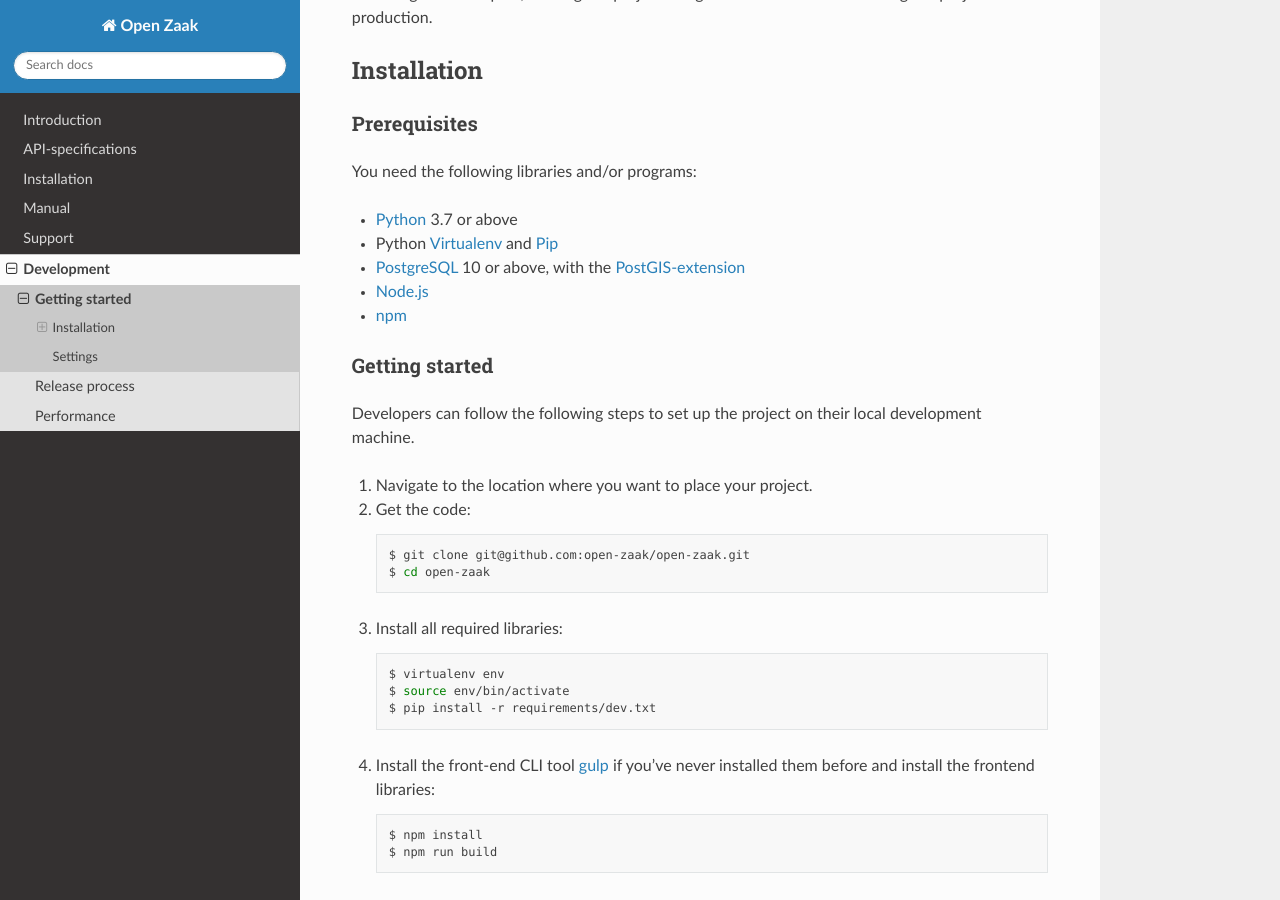
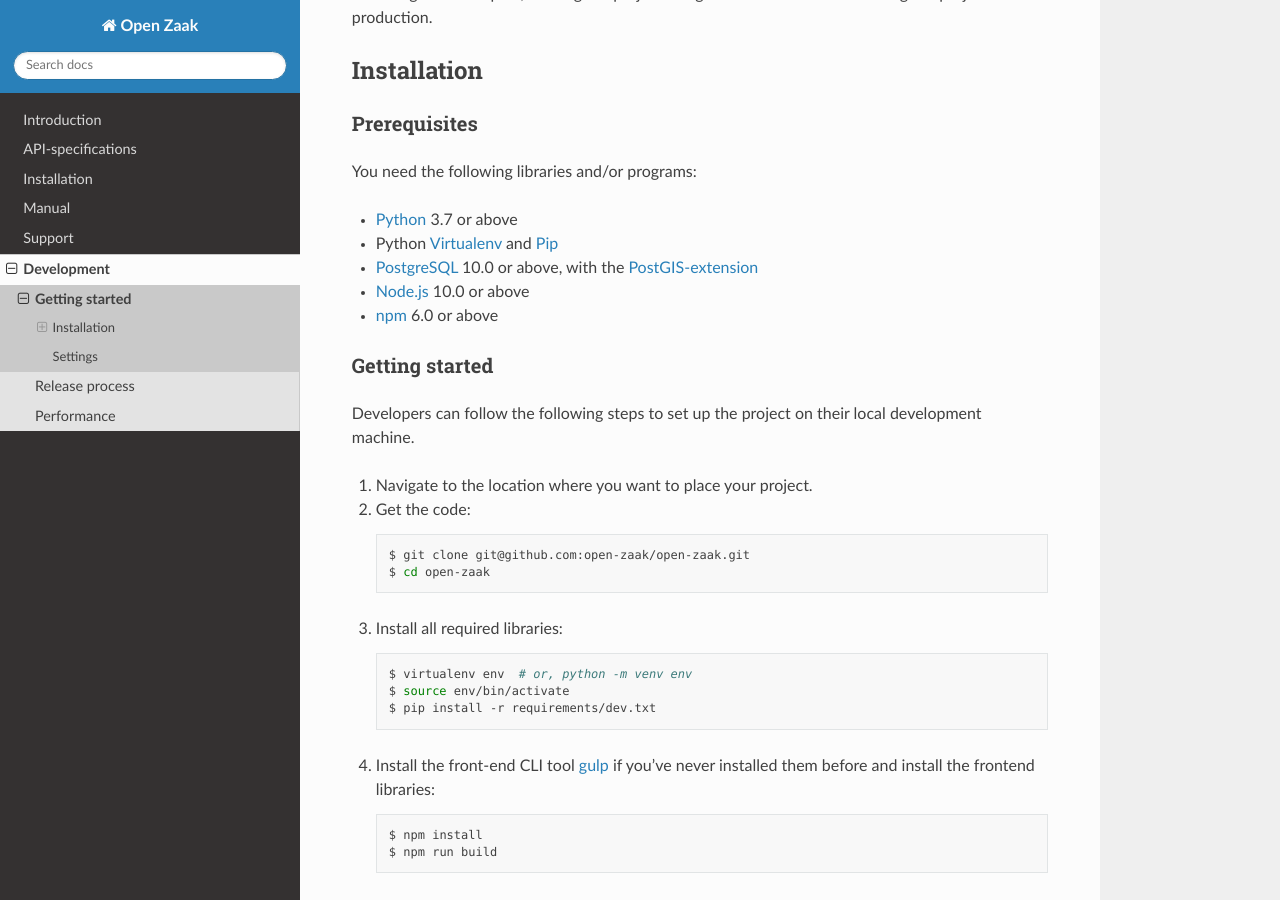
Before and after one commit to open-zaak/open-zaak, a Sphinx documentation site: the page built from docs/development/getting_started.rst, in a window 1280 px wide and 900 px high, scrolled down 202 px. Built offline with Sphinx 7.4.7 and the Read the Docs theme 2.0.0, drawn with Linux system fonts in a browser that asks for light colours; pages that are not in the unit, such as notebooks, are missing from menus.

Commit message:
:pencil: Added the minimum versions of libraries

```diff
--- a/docs/development/getting_started.rst
+++ b/docs/development/getting_started.rst
@@ -20,9 +20,9 @@
 
 * `Python`_ 3.7 or above
 * Python `Virtualenv`_ and `Pip`_
-* `PostgreSQL`_ 10 or above, with the `PostGIS-extension`_
-* `Node.js`_
-* `npm`_
+* `PostgreSQL`_ 10.0 or above, with the `PostGIS-extension`_
+* `Node.js`_ 10.0 or above
+* `npm`_ 6.0 or above
 
 .. _Python: https://www.python.org/
 .. _Virtualenv: https://virtualenv.pypa.io/en/stable/
@@ -52,7 +52,7 @@
 
    .. code-block:: bash
 
-       $ virtualenv env
+       $ virtualenv env  # or, python -m venv env
        $ source env/bin/activate
        $ pip install -r requirements/dev.txt
 
```
